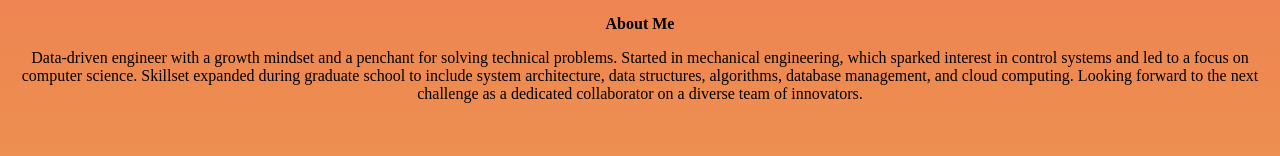
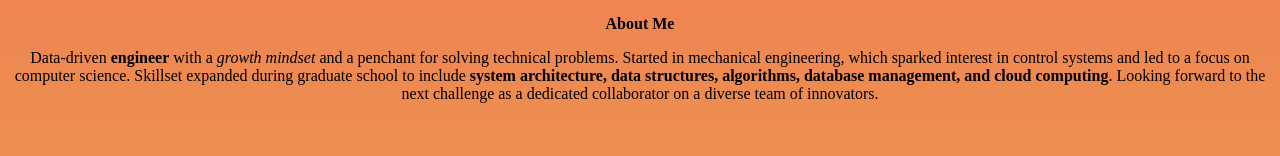
Before and after one commit to tbakken14/Portfolio, a plain HTML site: page index.html in a window 1280 px wide. Shown: the part 617-773 px from the top of the page. Drawn offline with Linux system fonts and the light colour scheme.

Commit message:
Add strong and em elements

```diff
--- a/index.html
+++ b/index.html
@@ -14,10 +14,10 @@
 
     <div id="summary">
         <h2>About Me</h2>
-        <p>Data-driven engineer with a growth mindset and a penchant for solving technical problems. Started in
+        <p>Data-driven <strong>engineer</strong> with a <em>growth mindset</em> and a penchant for solving technical problems. Started in
             mechanical engineering, which sparked interest in control systems and led to a focus on computer science.
-            Skillset expanded during graduate school to include system architecture, data structures, algorithms,
-            database management, and cloud computing. Looking forward to the next challenge as a dedicated collaborator
+            Skillset expanded during graduate school to include <strong>system architecture, data structures, algorithms,
+            database management, and cloud computing</strong>. Looking forward to the next challenge as a dedicated collaborator
             on a diverse team of innovators.</p>
     </div>
 
```
